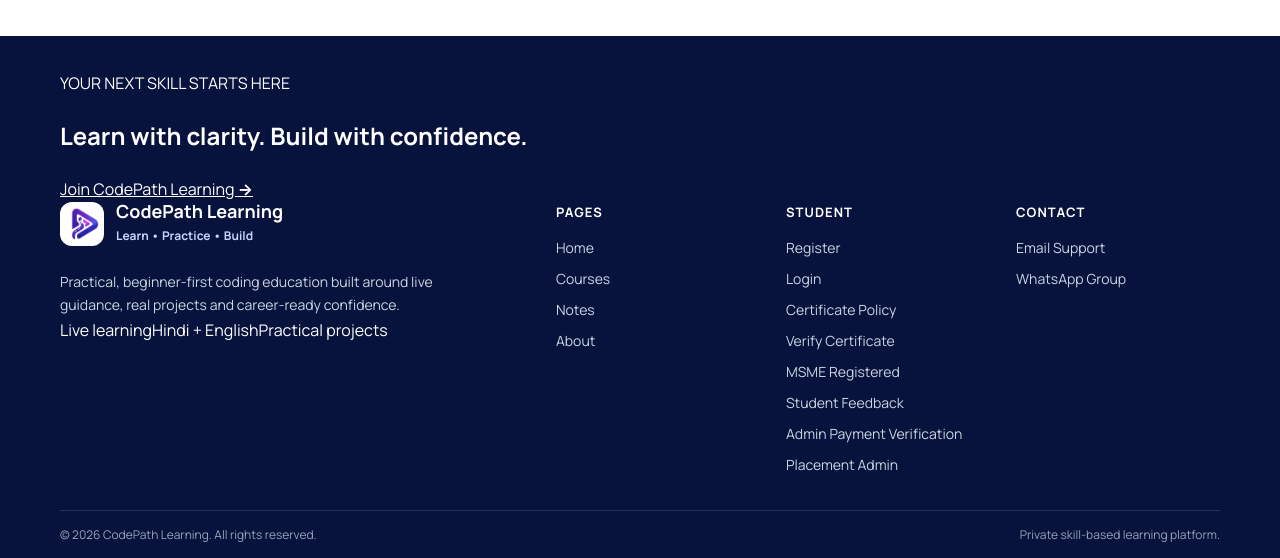
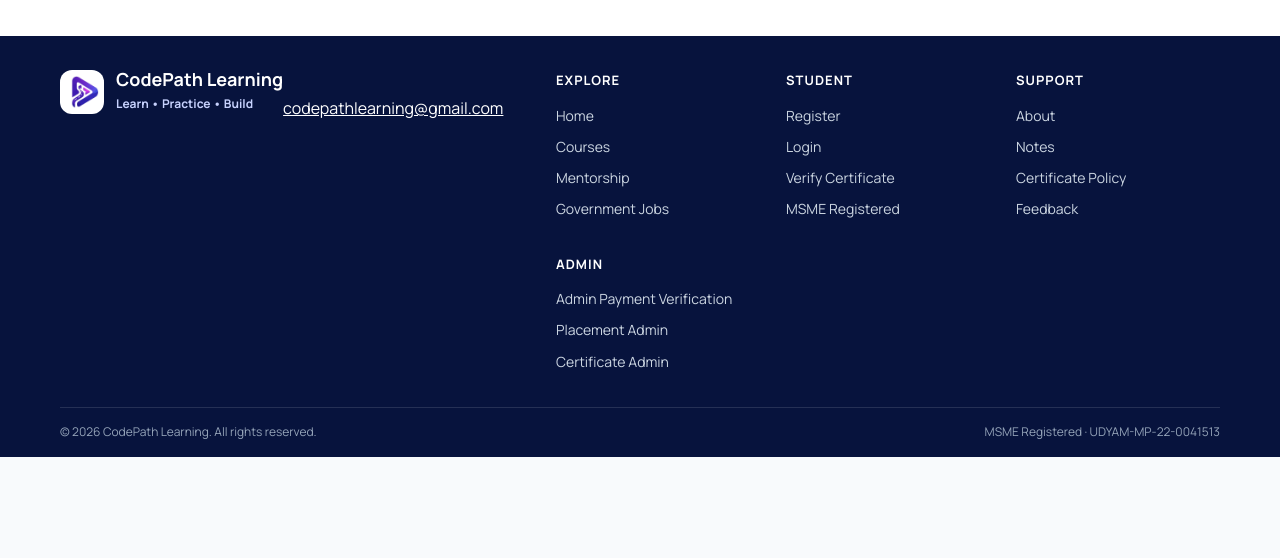
Before and after one commit to khushisoni2004/codepath-learning, a React (Vite) app in the folder frontend/: page / in a window 1280 px wide. Shown: the part 3940-4498 px from the top of the page. After the commit the page ends 4397 px from the top, so only its background shows below. Built offline with nearby package versions, Linux system fonts and the light colour scheme; no server answers.

Commit message:
Make footer compact and focused

```diff
--- a/frontend/src/components/Footer.jsx
+++ b/frontend/src/components/Footer.jsx
@@ -1,18 +1,10 @@
 import { Link } from "react-router-dom";
 import logoIcon from "../assets/codepath-learning-logo2.png";
-import ProtectedStudentResourceLink from "./ProtectedStudentResourceLink";
 import "../styles/footer.css";
 
 export default function Footer() {
   return (
     <footer className="codepath-footer">
-      <div className="container codepath-footer-cta">
-        <div>
-          <span>YOUR NEXT SKILL STARTS HERE</span>
-          <h2>Learn with clarity. Build with confidence.</h2>
-        </div>
-        <Link to="/register">Join CodePath Learning <b>→</b></Link>
-      </div>
       <div className="container codepath-footer-main">
         <div className="codepath-footer-brand">
           <Link to="/" className="codepath-footer-logo">
@@ -22,50 +14,48 @@
               <span>Learn • Practice • Build</span>
             </div>
           </Link>
-
-          <p>
-            Practical, beginner-first coding education built around live guidance,
-            real projects and career-ready confidence.
-          </p>
-          <div className="codepath-footer-badges">
-            <span>Live learning</span><span>Hindi + English</span><span>Practical projects</span>
-          </div>
+          <a className="codepath-footer-email" href="mailto:codepathlearning@gmail.com">
+            codepathlearning@gmail.com
+          </a>
         </div>
 
         <div className="codepath-footer-links">
           <div>
-            <h3>Pages</h3>
+            <h3>Explore</h3>
             <Link to="/">Home</Link>
             <Link to="/courses">Courses</Link>
-            <Link to="/notes">Notes</Link>
-            <Link to="/about">About</Link>
+            <Link to="/mentorship">Mentorship</Link>
+            <Link to="/diploma-government-careers">Government Jobs</Link>
           </div>
 
           <div>
             <h3>Student</h3>
             <Link to="/register">Register</Link>
             <Link to="/login">Login</Link>
-            <Link to="/certificate-policy">Certificate Policy</Link>
             <Link to="/verify">Verify Certificate</Link>
             <Link to="/msme">MSME Registered</Link>
-            <Link to="/feedback">Student Feedback</Link>
-            <Link to="/admin/verification">Admin Payment Verification</Link>
-            <Link to="/admin/placement">Placement Admin</Link>
           </div>
 
           <div>
-            <h3>Contact</h3>
-            <a href="mailto:codepathlearning@gmail.com">Email Support</a>
-            <ProtectedStudentResourceLink resource="whatsapp">
-              WhatsApp Group
-            </ProtectedStudentResourceLink>
+            <h3>Support</h3>
+            <Link to="/about">About</Link>
+            <Link to="/notes">Notes</Link>
+            <Link to="/certificate-policy">Certificate Policy</Link>
+            <Link to="/feedback">Feedback</Link>
+          </div>
+
+          <div>
+            <h3>Admin</h3>
+            <Link to="/admin/verification">Admin Payment Verification</Link>
+            <Link to="/admin/placement">Placement Admin</Link>
+            <Link to="/admin/certificates">Certificate Admin</Link>
           </div>
         </div>
       </div>
 
       <div className="container codepath-footer-bottom">
         <span>© 2026 CodePath Learning. All rights reserved.</span>
-        <span>Private skill-based learning platform.</span>
+        <span>MSME Registered · UDYAM-MP-22-0041513</span>
       </div>
     </footer>
   );
```
